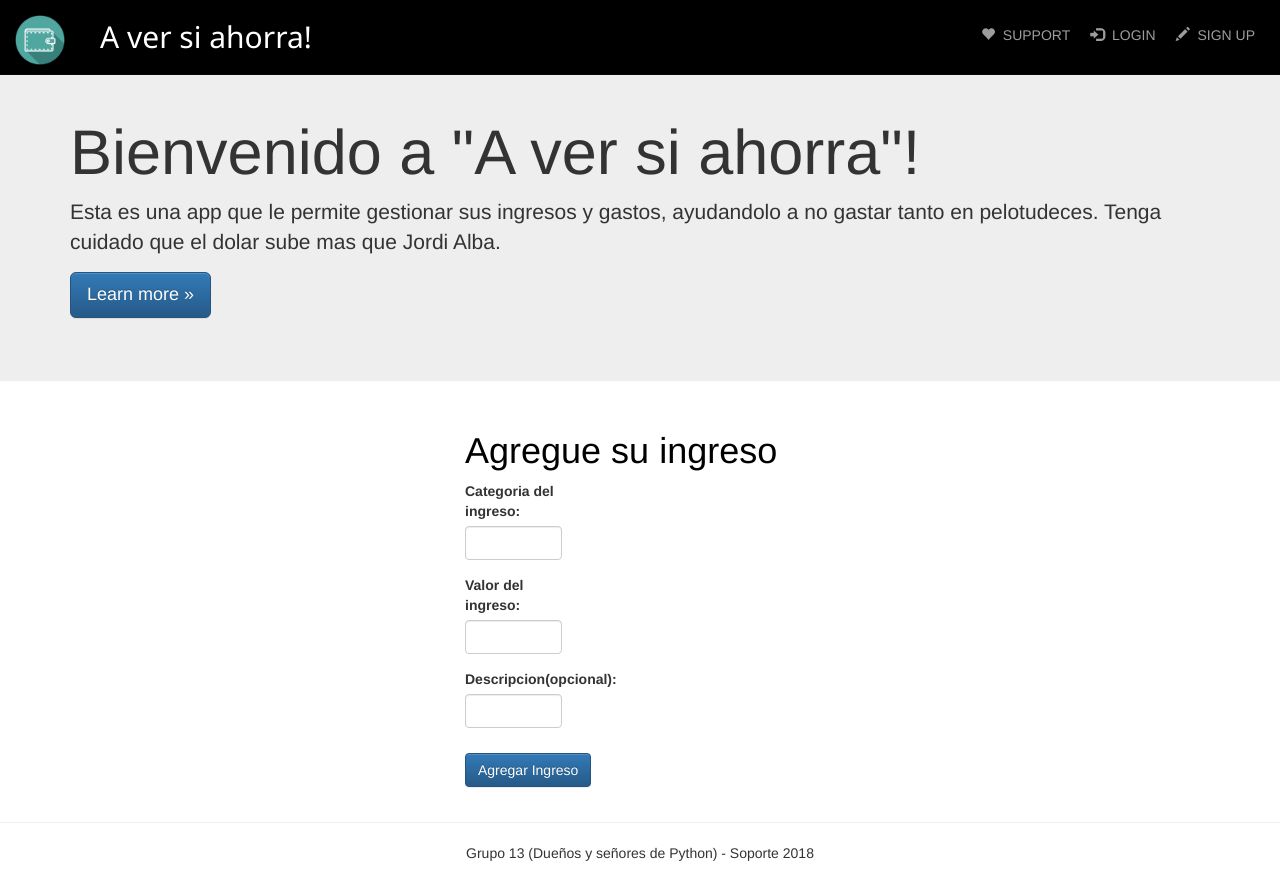
After one commit to nawealvarez/TpSoporteGrupo13, a Flask app: page /ingresonew in a window 1280 px wide. The commit adds this page. Run offline with Flask 2, Linux system fonts and the light colour scheme; some libraries are stand-ins or nearby versions.

Commit message:
Gastos e ingresos en 2 form separados

```diff
--- a/billeterapp2.0/presentacion/billeterapp.py
+++ b/billeterapp2.0/presentacion/billeterapp.py
@@ -5,7 +5,7 @@ from datetime import datetime
 
 from negocio.usuarios import UserLogic
 from entidades.objects import Usuario
-from presentacion.forms import LoginForm, SignupForm, RegistrosForm
+from presentacion.forms import LoginForm, SignupForm, GastoForm, IngresoForm
 from negocio.registros import RegistroLogic
 
 
@@ -26,10 +26,17 @@ def index():
     if current_user.is_authenticated:
         moves = RegistroLogic.get_lasts_registers(current_user.get_id(), 10)
         balance = RegistroLogic.get_balance(current_user.get_id())
+        graph = pygal.Pie(inner_radius=.40)
+        graph.title = 'Todos tus registros'
+        print(current_user.get_id())
+        for c,v in RegistroLogic.get_categorias(current_user.get_id()).items():
+            graph.add(c,v)
+        graph_data = graph.render_data_uri()
     else:
         moves = None
         balance = None
-    return render_template("index.html", title="index", moves=moves, balance=balance)
+        graph_data = None
+    return render_template("index.html", title="index", moves=moves, balance=balance, graph_data=graph_data)
 
 
 #@app.route("/lista")
@@ -63,7 +70,8 @@ def logout():
 def new_register():
     form = RegistrosForm()
     if form.validate_on_submit():
-        registro = {"categoria": form.categoria.data,
+        registro = {"tipo": form.tipo.data,
+                    "categoria": form.categoria.data,
                     "valor": form.valor.data,
                     "descripcion": form.descripcion.data,
                     "fecha": datetime.utcnow(),
@@ -72,6 +80,37 @@ def new_register():
         flash('Registro cargado!')
         return redirect(url_for("new_register"))
     return render_template("new_register.html", form=form)
+
+@app.route("/gastonew", methods=["GET", "POST"])
+def gastonew():
+    form = GastoForm()
+    if form.validate_on_submit():
+        gasto = {"tipo": "gasto",
+                "categoria": form.categoria.data,
+                "valor": form.valor.data,
+                "descripcion": form.descripcion.data,
+                "fecha": datetime.utcnow(),
+                "userid": current_user.get_id()}
+        RegistroLogic.insert_one(gasto)
+        flash('Gasto cargado!')
+        return redirect(url_for("gastonew"))
+    return render_template("gastonew.html", form=form)
+
+
+@app.route("/ingresonew", methods=["GET", "POST"])
+def ingresonew():
+    form = IngresoForm()
+    if form.validate_on_submit():
+        ingreso = {"tipo": "ingreso",
+                    "categoria": form.categoria.data,
+                    "valor": form.valor.data,
+                    "descripcion": form.descripcion.data,
+                    "fecha": datetime.utcnow(),
+                    "userid": current_user.get_id()}
+        RegistroLogic.insert_one(ingreso)
+        flash('Ingreso cargado!')
+        return redirect(url_for("ingresonew"))
+    return render_template("ingresonew.html", form=form)
 
 
 @app.route("/signup", methods=["GET", "POST"])
@@ -87,20 +126,20 @@ def signup():
     return render_template("signup.html", form=form)
 
 
-@app.route("/graphs")
+'''@app.route("/graphs")
 def grapic_example():
     graph = pygal.Pie(inner_radius=.40)
     graph.title = 'Todos tus registros pillo'
-    '''graph.add('Comida', 19.5)
-    graph.add('Alquiler', 36.6)
+    graph.add('Comida', [19.5, 19, 12, 15])
+    graph.add('Alquiler', [36.6, 8,])
     graph.add('Ropa', 36.3)
     graph.add('Bancos', 4.5)
-    graph.add('Salidas', 2.3)'''
+    graph.add('Salidas', 2.3)
     print(current_user.get_id())
     for c,v in RegistroLogic.get_categorias(current_user.get_id()).items():
         graph.add(c,v)
     graph_data = graph.render_data_uri()
-    return render_template("graphs.html", graph_data=graph_data)
+    return render_template("graphs.html", graph_data=graph_data)'''
 
 
 @app.errorhandler(404)
--- a/billeterapp2.0/presentacion/forms.py
+++ b/billeterapp2.0/presentacion/forms.py
@@ -12,9 +12,20 @@ class LoginForm(Form):
     remember_me = BooleanField("Mantenerme logeado: ")
     submit = SubmitField("Iniciar sesion")
 
-class RegistrosForm(Form):
-    categoria = StringField("Categoria del registro [gasto-categoria o ingreso-categoria]: ", validators=[DataRequired()])
-    valor = FloatField("Valor del registro: ", validators=[DataRequired()])
+# class RegistrosForm(Form):
+#    tipo = StringField("Tipo del registro (gasto o ingreso): ", validators=[DataRequired()])
+#    categoria = StringField("Categoria del registro: ", validators=[DataRequired()])
+#    valor = FloatField("Valor del registro: ", validators=[DataRequired()])
+#    descripcion = StringField("Descripcion(opcional): ")
+
+class IngresoForm(Form):
+    categoria = StringField("Categoria del ingreso: ", validators=[DataRequired()])
+    valor = FloatField("Valor del ingreso: ", validators=[DataRequired()])
+    descripcion = StringField("Descripcion(opcional): ")
+
+class GastoForm(Form):
+    categoria = StringField("Categoria del gasto: ", validators=[DataRequired()])
+    valor = FloatField("Valor del gasto: ", validators=[DataRequired()])
     descripcion = StringField("Descripcion(opcional): ")
 
 class SignupForm(Form):
--- a/billeterapp2.0/presentacion/templates/base.html
+++ b/billeterapp2.0/presentacion/templates/base.html
@@ -42,7 +42,8 @@
                             {%if current_user.is_authenticated%}
                             <ul class="navbar-nav bd-navbar-nav flex-row ">
                                 <li><a href="{{url_for('index')}}"><span class="glyphicon glyphicon-user"></span>&nbsp {{current_user.username}}</a></li>
-                                <li><a href="{{url_for('new_register')}}"> <span class="glyphicon glyphicon-pencil"></span>&nbsp Ingresar Gasto/Ingreso</a></li>
+                                <li><a href="{{url_for('gastonew')}}"> <span class="glyphicon glyphicon-pencil"></span>&nbsp Agregar Gasto</a></li>
+                                <li><a href="{{url_for('ingresonew')}}"> <span class="glyphicon glyphicon-pencil"></span>&nbsp Agregar Ingreso</a></li>
                                 <li><a href="{{url_for('logout')}}"><span class="glyphicon glyphicon-log-out"></span>&nbsp Logout</a></li>
                             </ul>
                             {%else%}
--- a/billeterapp2.0/presentacion/templates/graphs.html
+++ b/billeterapp2.0/presentacion/templates/graphs.html
@@ -1,4 +1,3 @@
-{%extends "base.html" %}
 {%block content%}
         <div class="container" align="left">
             <embed type="image/svg+xml" src="{{graph_data|safe}}" style="max-width:700px"/>
--- a/billeterapp2.0/presentacion/templates/index.html
+++ b/billeterapp2.0/presentacion/templates/index.html
@@ -3,5 +3,6 @@
     {%if current_user.is_authenticated%}
         {%include "moves_list.html"%}
         {%include "balance.html"%}
+        {%include "graphs.html"%}
     {%endif%}
 {%endblock%}
--- /dev/null
+++ b/billeterapp2.0/presentacion/templates/ingresonew.html
@@ -0,0 +1,23 @@
+{%extends "base.html"%}
+{%from "form_macros.html" import render_field%}
+
+{%block title%}
+A Ver Si Ahorra -- Ingreso Input
+{% endblock %}
+
+{%block content%}
+    <section>
+        <div class="col-md-4 col-md-offset-4">
+            <h1>Agregue su ingreso</h1>
+            <form action="" method="post" class="form-group">
+                {{form.hidden_tag()}}
+                <table>
+                    {{render_field(form.categoria, size=50, class="form-control")}}
+                    {{render_field(form.valor, size=50, class="form-control")}}
+                    {{render_field(form.descripcion, size=50, class="form-control")}}
+                    <button type="submit" class="btn btn-primary">Agregar Ingreso</button>
+                </table>
+            </form>
+        </div>
+    </section>
+{%endblock%}
```
Also changed, not shown: billeterapp2.0/presentacion/templates/gastonew.html (added, +23 -0 lines).
